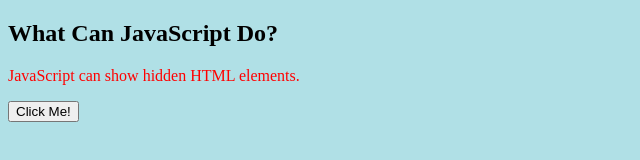
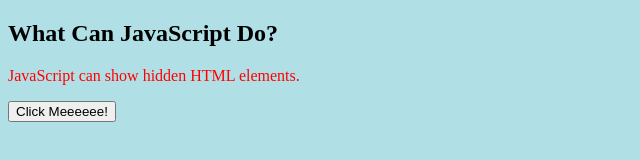
Before and after one commit to superlaser97/superlaser97.github.io, a plain HTML site: page index.html in a window 1280 px wide. Shown: the full height of the page, 0-640 px from the left. Drawn offline with Linux system fonts and the light colour scheme.

Commit message:
Update index.html

```diff
--- a/index.html
+++ b/index.html
@@ -11,7 +11,7 @@
 
 <p id="demo" style="display:none">Hello JavaScript!</p>
 
-<button type="button" onclick="document.getElementById('demo').style.display='block'">Click Me!</button>
+<button type="button" onclick="document.getElementById('demo').style.display='block'">Click Meeeeee!</button>
 
 </body>
 </html>
```
